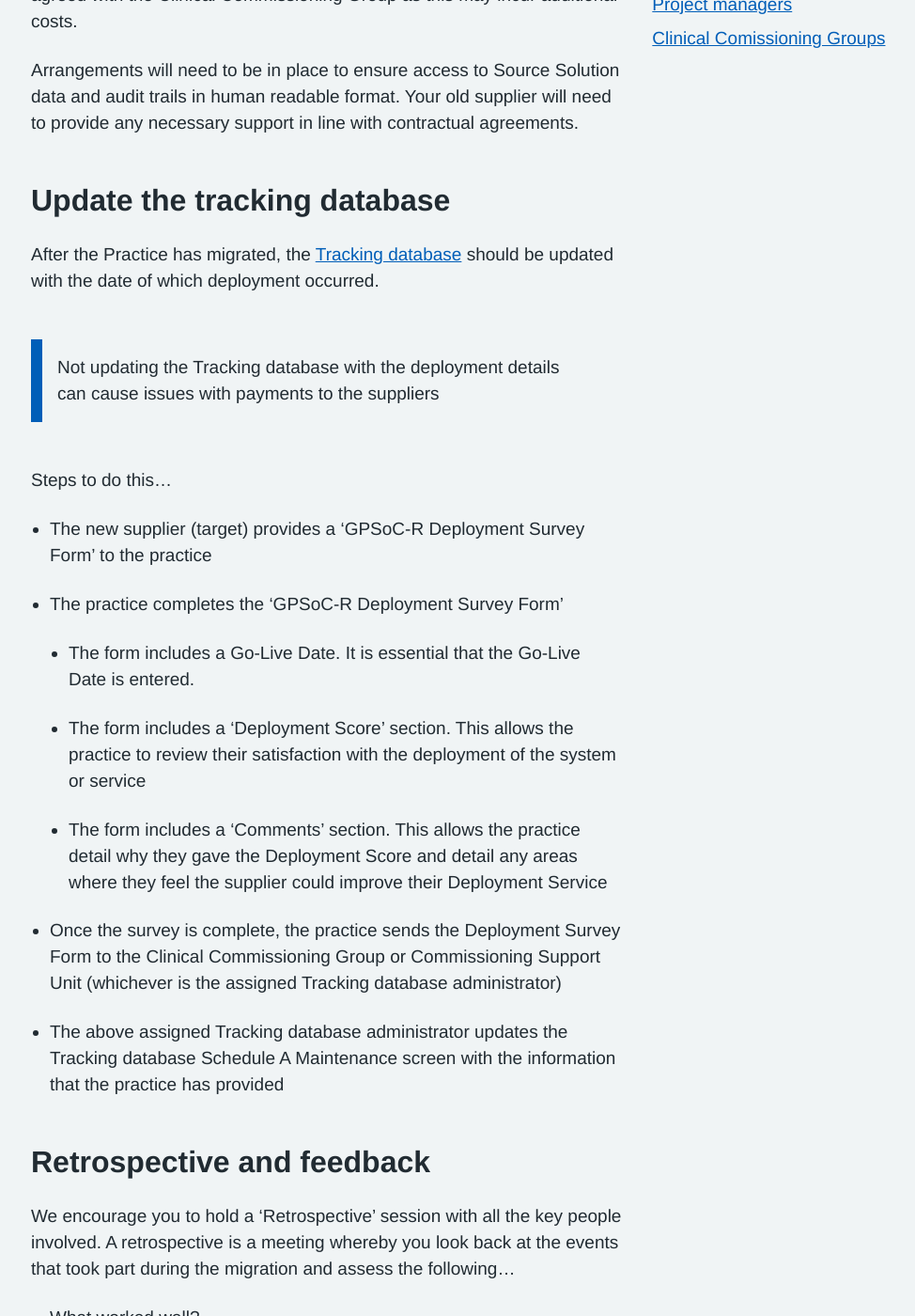
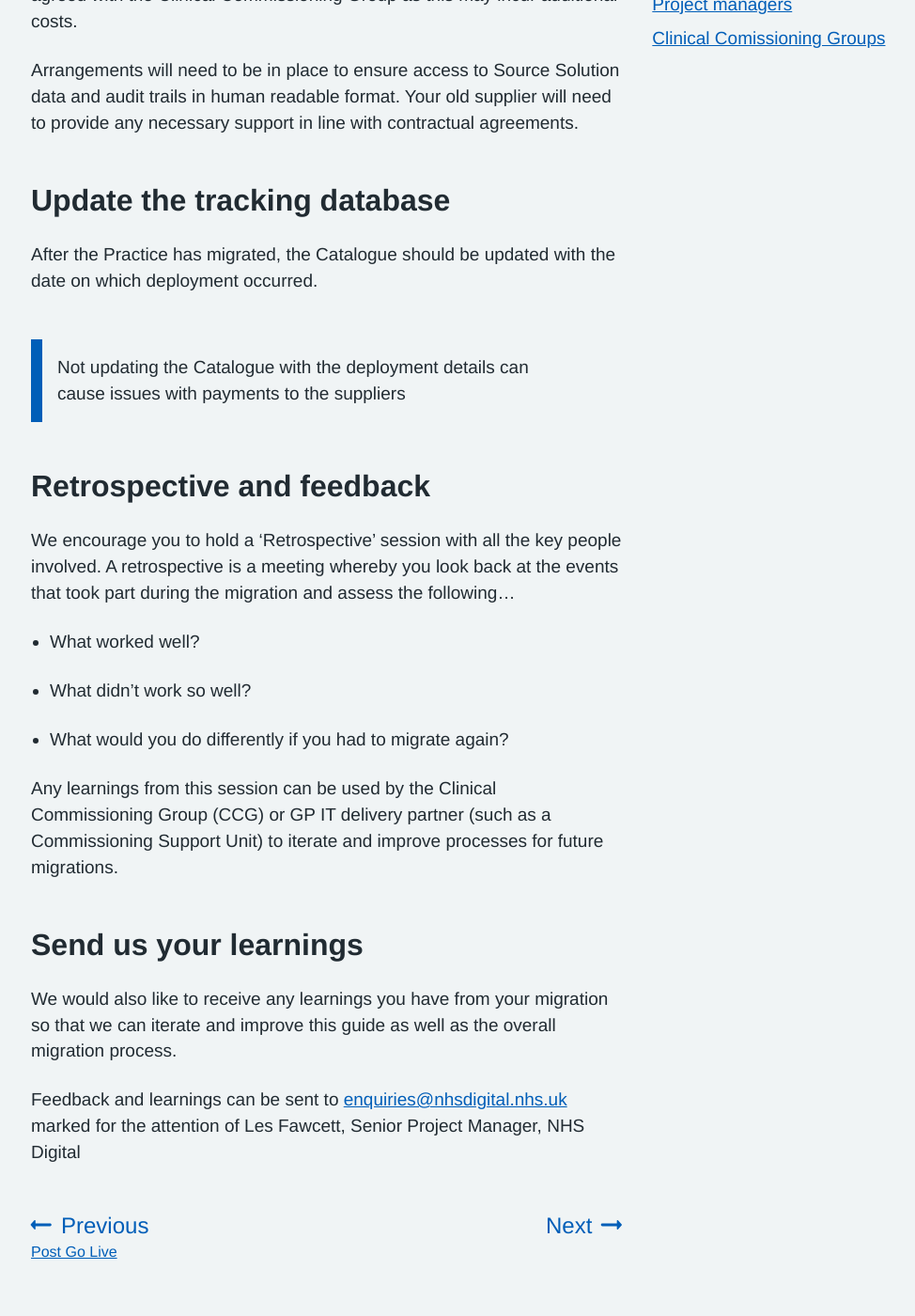
Before and after one commit to nhsconnect/prm-practice-migration, a Jekyll site: the page built from guide/08-end-of-your-migration.md, in a window 1280 px wide and 1400 px high, scrolled down 940 px. Shown: the whole window at 94% size, without its empty margins (127-1101 px from the left). Built offline with Jekyll 4.4.1, drawn with Linux system fonts in a browser that asks for light colours; some web fonts are replaced.

Commit message:
removed refs to GP SoC and Tracking DB

```diff
--- a/guide/08-end-of-your-migration.md
+++ b/guide/08-end-of-your-migration.md
@@ -24,31 +24,27 @@ Arrangements will need to be in place to ensure access to Source Solution data a
 
 ## Update the tracking database {#update-the-tracking-database}
 <!-- [FORMAT] why has this heading gone strange? -->
-After the Practice has migrated, the [Tracking database](https://digital.nhs.uk/services/tracking-database) should be updated with the date of which deployment occurred.
+<!-- [GAP] heading will need to read 'update the Catalogue' in any case -->
+After the Practice has migrated, the Catalogue should be updated with the date on which deployment occurred.
+<!-- [UPLIFT] replace reference to Tracking Database with reference to Catalogue -->
 
 {%- capture lesson_learnt_1 -%}
-Not updating the Tracking database with the deployment details can cause issues with payments to the suppliers
+Not updating the Catalogue with the deployment details can cause issues with payments to the suppliers
+<!-- [UPLIFT] replace reference to Tracking Database with reference to Catalogue -->
 {%- endcapture -%}
 
 {%- include inset.html content=lesson_learnt_1 accessibility_text="Lesson learnt" markdown=true -%}
 
+<!-- [GAP] need to clarify how to update the Catalogue with the date on which deployment occurred...
+Previous text:
 Steps to do this…
-
 * The new supplier (target) provides a ‘GPSoC-R Deployment Survey Form’ to the practice
-
 * The practice completes the ‘GPSoC-R Deployment Survey Form’
-
   - The form includes a Go-Live Date. It is essential that the Go-Live Date is entered.
-
   - The form includes a ‘Deployment Score’ section. This allows the practice to review their satisfaction with the deployment of the system or service
-
   - The form includes a ‘Comments’ section. This allows the practice detail why they gave the Deployment Score and detail any areas where they feel the supplier could improve their Deployment Service
-
 * Once the survey is complete, the practice sends the Deployment Survey Form to the Clinical Commissioning Group or Commissioning Support Unit (whichever is the assigned Tracking database administrator)
-
-* The above assigned Tracking database administrator updates the Tracking database Schedule A Maintenance screen with the information that the practice has provided
-
-
+* The above assigned Tracking database administrator updates the Tracking database Schedule A Maintenance screen with the information that the practice has provided -->
 
 ## Retrospective and feedback
 
```
